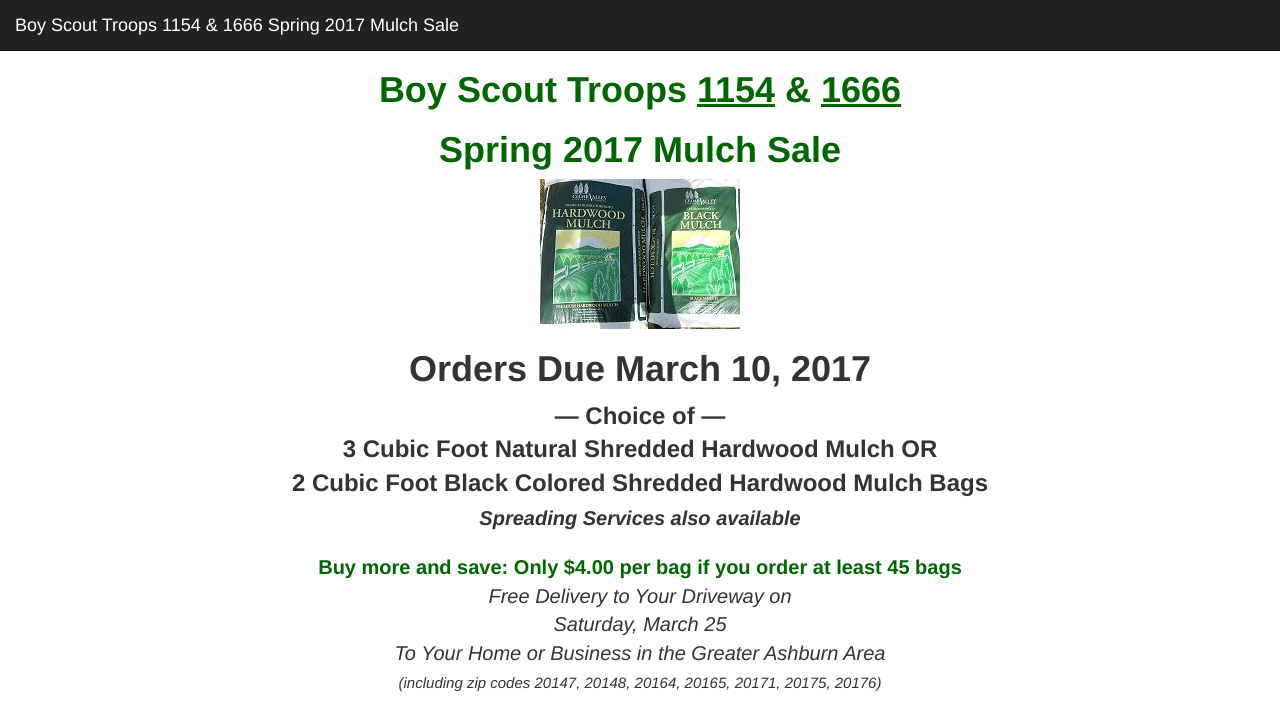
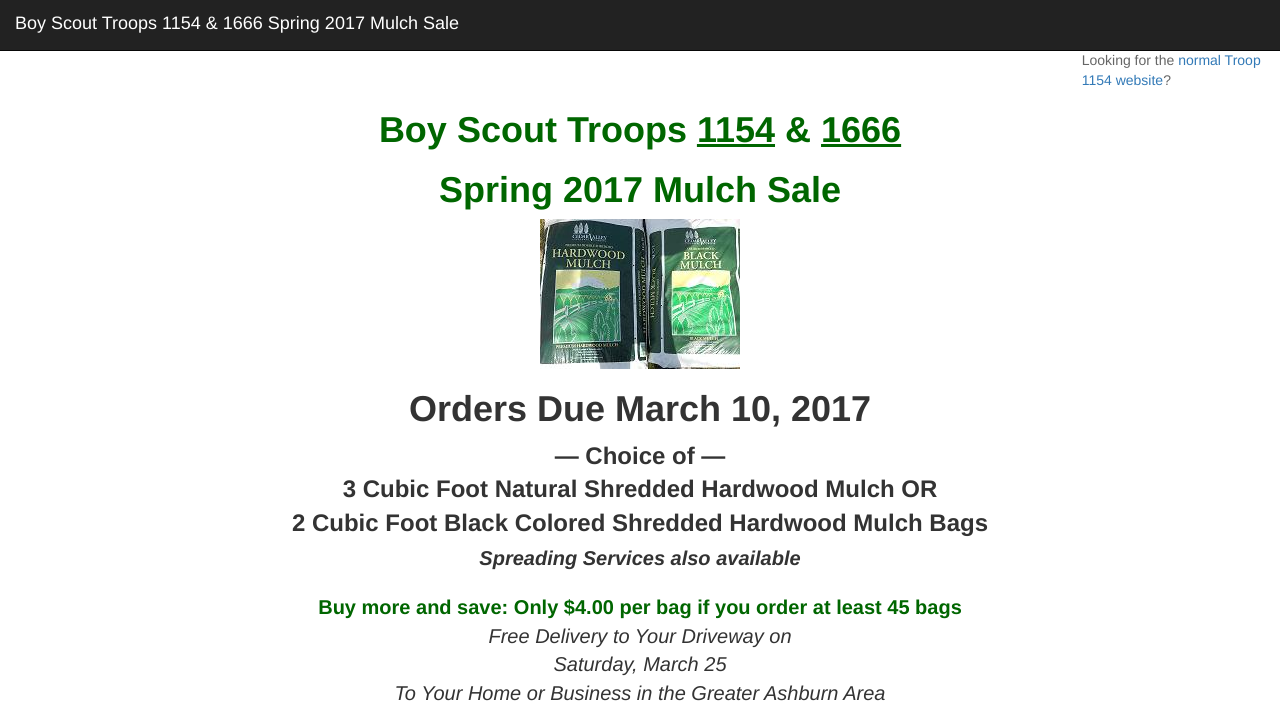
Before and after one commit to treasurer1154/mulch2019, a plain HTML site: page index.html in a window 1280 px wide. Shown: the top 703 px of the page. Drawn offline with nearby package versions, Linux system fonts and the light colour scheme.

Commit message:
add link back to main 1154 site w/trooptrack

```diff
--- a/index.html
+++ b/index.html
@@ -14,6 +14,9 @@
 <style type="text/css">
   body {
     padding-top: 50px;
+  }
+  .backlink {
+    color: #666;
   }
   .lead {
      font-size: 24px;
@@ -75,6 +78,9 @@
   .btn.disabled .buttonspinner {
     display:block;
   }
+  .navbar-brand {
+    line-height: 16px;
+  }
   footer {
     background-color: #bcbcbc;
     border-top: 1px solid #e3e3e3;
@@ -94,9 +100,13 @@
 </div>
 
 <div class="container-fluid">
+  <div class="row">
+    <div class="backlink col-sm-3 col-md-2 col-xs-6 col-lg-2 pull-right">Looking for the <a href="https://ashburntroop1154.trooptrack.com/">normal Troop 1154 website</a>?</div>
+  </div>
+    </div>
   <div class="text-center">
     <h1 class="title">Boy Scout Troops
-      <a target="_blank" href="http://www.ashburntroop1154.org/">1154</a> &amp;
+      <a target="_blank" href="https://ashburntroop1154.trooptrack.com/">1154</a> &amp;
       <a target="_blank" href="http://www.troop1666.org/">1666</a>
     </h1>
     <h1 class="title">Spring 2017 Mulch Sale</h1>
@@ -803,7 +813,7 @@
 <footer>
   <div class="row"><div class="col-sm-10 col-lg-10 col-sm-offset-1 col-lg-offset-1">
     <p>
-      Profits from the 2017 mulch sale will be used to support many of the Troop's major activities including BSA Summer Camps and high adventure trips to Philmont in New Mexico, the Northern Tier in Minnesota, Sea Base in Florida and Summit Bechtel in West Virginia. Click on the troop name to learn more about troops <a target="troop" href="http://www.ashburntroop1154.org">1154</a> and <a target="troop" href="http://www.troop1666.org">1666</a>.
+      Profits from the 2017 mulch sale will be used to support many of the Troop's major activities including BSA Summer Camps and high adventure trips to Philmont in New Mexico, the Northern Tier in Minnesota, Sea Base in Florida and Summit Bechtel in West Virginia. Click on the troop name to learn more about troops <a target="troop" href="https://ashburntroop1154.trooptrack.com/">1154</a> and <a target="troop" href="http://www.troop1666.org">1666</a>.
     </p>
     <p>
       Any questions regarding our annual mulch fundraiser can be directed to <a href="mailto:mulch@ashburntroop1154.org">mulch@ashburntroop1154.org</a>
```
